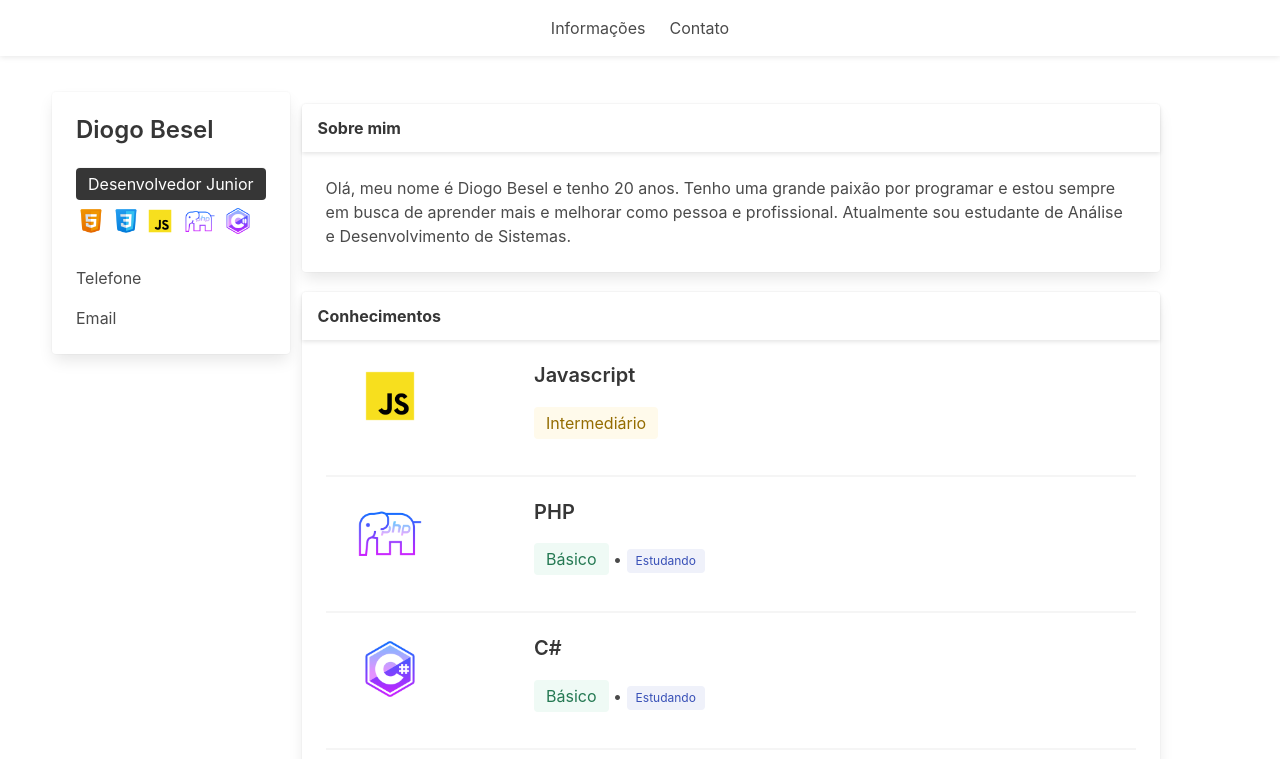
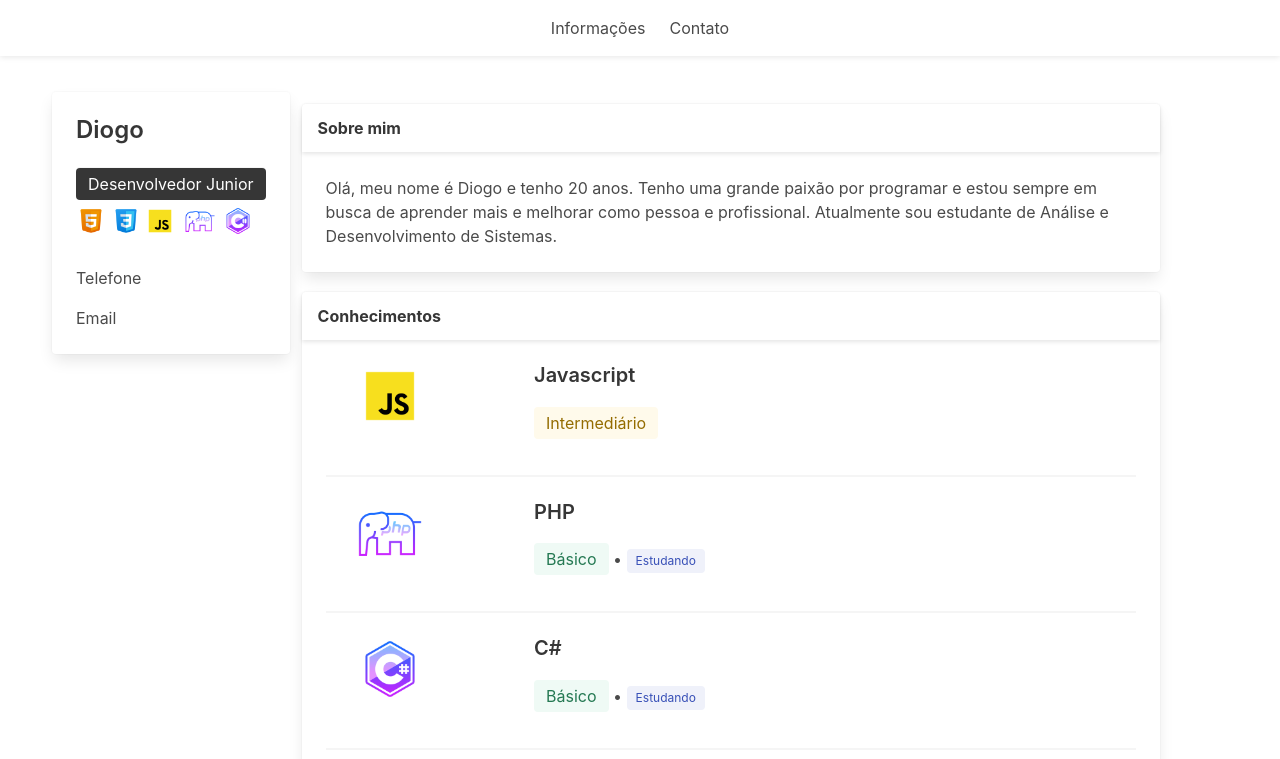
Before and after one commit to diogow1/mypage, a plain HTML site: page index.html in a window 1280 px wide. Shown: the top 759 px of the page. Drawn offline with nearby package versions, Linux system fonts and the light colour scheme.

Commit message:
Add files via upload

```diff
--- a/index.html
+++ b/index.html
@@ -30,7 +30,7 @@
             <div class="card-content">
               <div class="media">
                 <div class="media-content">
-                  <p class="title is-4">Diogo Besel</p>
+                  <p class="title is-4">Diogo</p>
                   <div id="tagsadd"class="tag">
                     <span class="tag is-dark is-medium">Desenvolvedor Junior</span>
                   </div>
@@ -58,7 +58,7 @@
             </header>
             <div class="card-content">
               <div class="content">
-                <p>Olá, meu nome é Diogo Besel e tenho 20 anos. Tenho uma grande paixão por programar e estou sempre em busca de aprender mais e melhorar como pessoa e profissional. Atualmente sou estudante de Análise e Desenvolvimento de Sistemas.</p>
+                <p>Olá, meu nome é Diogo e tenho 20 anos. Tenho uma grande paixão por programar e estou sempre em busca de aprender mais e melhorar como pessoa e profissional. Atualmente sou estudante de Análise e Desenvolvimento de Sistemas.</p>
               </div>
             </div>
           </div>
```
Also changed, not shown: contact.html (+2 -2 lines).
